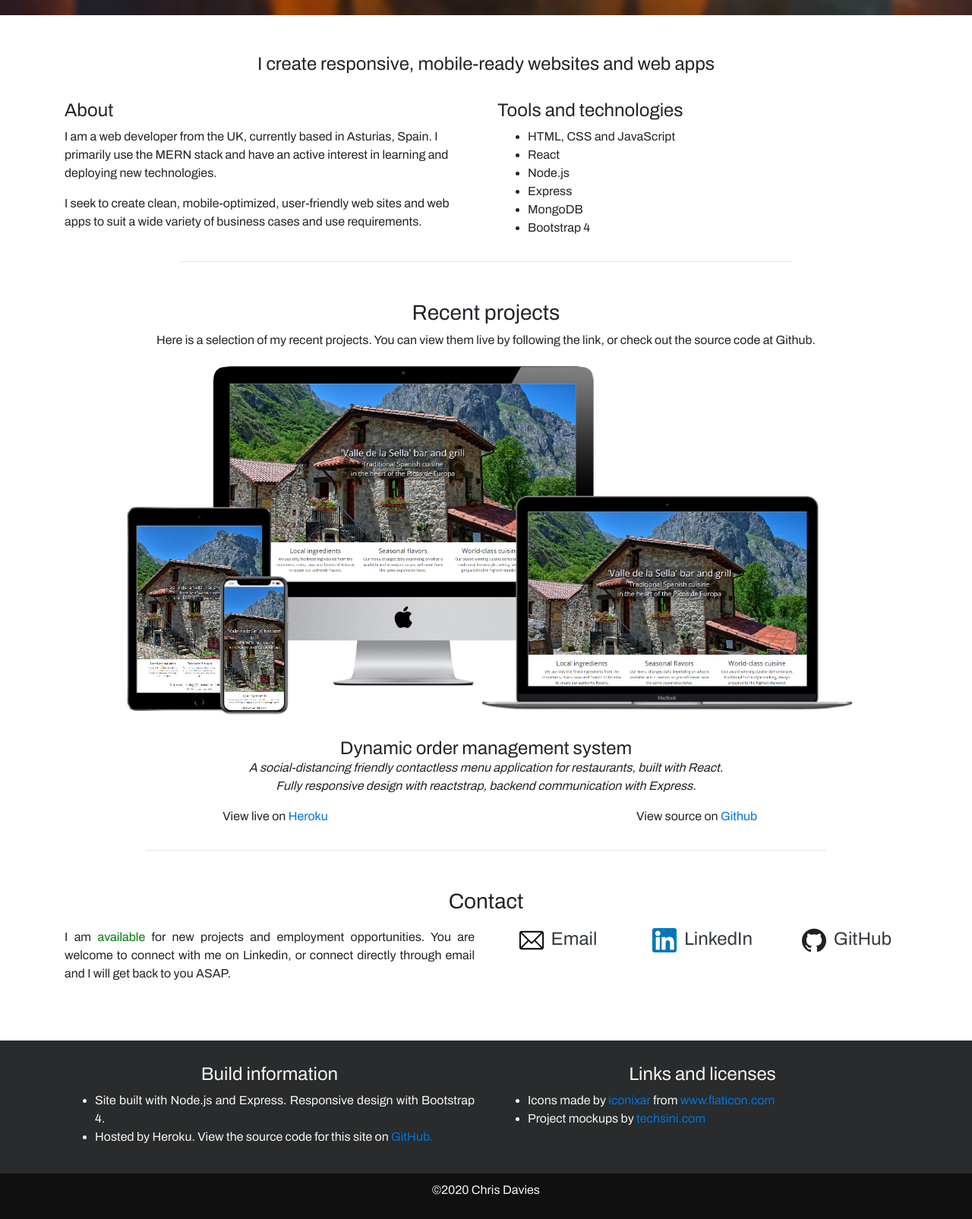
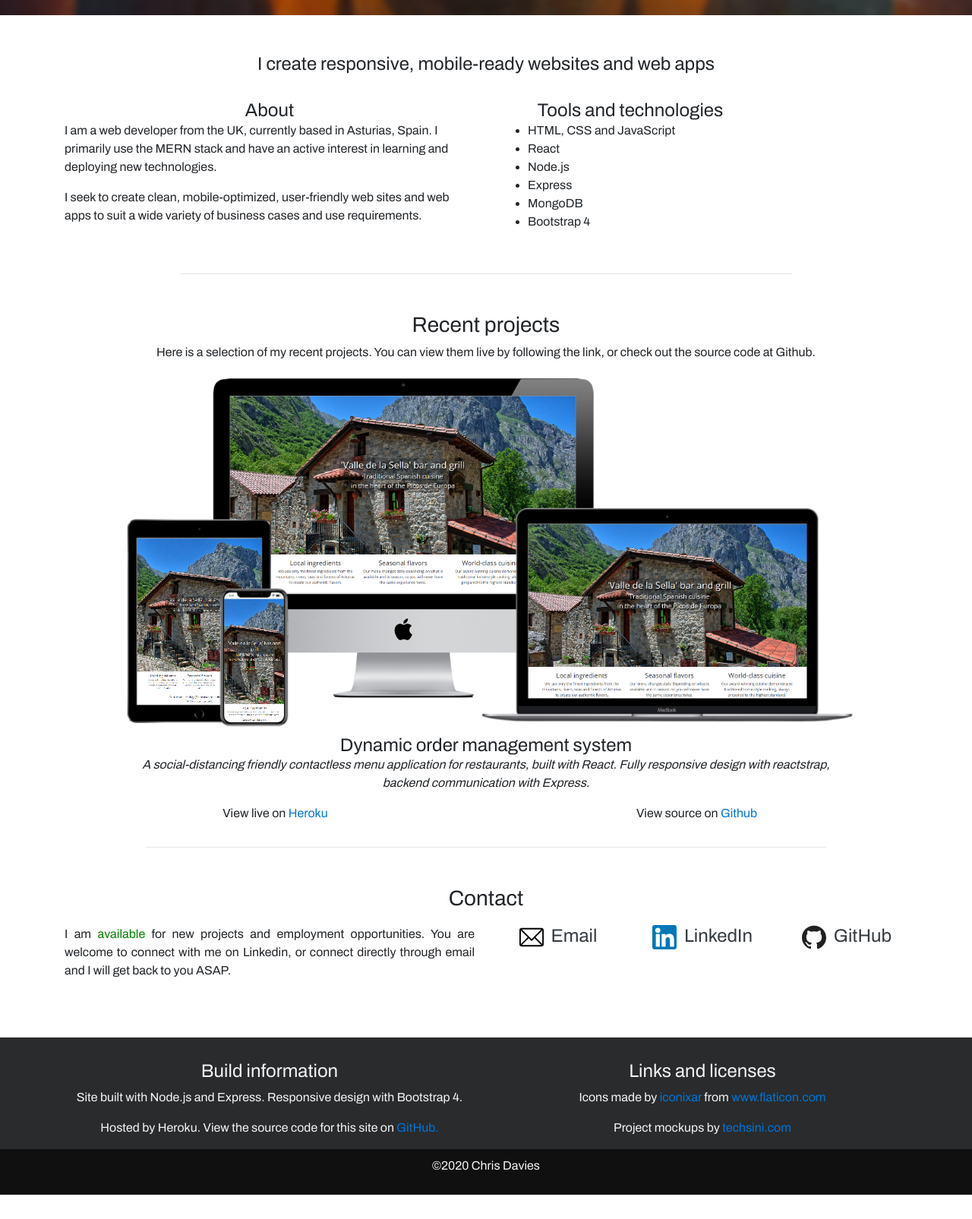
Before and after one commit to abacobob/portfolio-site, a website: page public/index.html in a window 1280 px wide. Shown: the part 780-2385 px from the top of the page at 76% size. After the commit the page ends 2353 px from the top, so only its background shows below. Drawn offline with nearby package versions, Linux system fonts and the light colour scheme.

Commit message:
fine tuning

```diff
--- a/public/index.html
+++ b/public/index.html
@@ -19,13 +19,13 @@
   <body>
 
     <nav class="navbar navbar-expand-lg">
-      <a class = "navbar-brand" href = '#'>Chris Davies | Web developer</a>
+      <a class = "navbar-brand d-none d-sm-block" href = '#'>Chris Davies | Web developer</a>
       <button class="navbar-toggler" type="button" data-toggle="collapse" data-target="#navbarSupportedContent" aria-controls="navbarSupportedContent" aria-expanded="false" aria-label="Toggle navigation"  >
         <span class="navbar-toggler-icon"></span>
       </button>
 
       <div class="collapse navbar-collapse" id="navbarSupportedContent">
-        <ul class="navbar-nav ml-auto">
+        <ul class="navbar-nav ml-auto text-sm-right">
           <li class="nav-item active">
             <a class="nav-link" href="#aboutSection">About <span class="sr-only">(current)</span></a>
           </li>
@@ -70,13 +70,13 @@
         <div class = 'container '>
           <div class = 'row'>
             <div class = 'col-md-6'>
-              <h5>About</h5>
+              <h5 class = 'sectionHead'>About</h5>
               <p>I am a web developer from the UK, currently based in Asturias, Spain. I primarily use the MERN stack and have an active interest in learning and deploying new technologies.</p>
               <p>I seek to create clean, mobile-optimized, user-friendly web sites and web apps to suit a wide variety of business cases and use requirements.</p>
             </div>
 
-            <div class = 'col-md-6'>
-              <h5>Tools and technologies</h5>
+            <div class = 'col-md-4'>
+              <h5  class = 'sectionHead'>Tools and technologies</h5>
               <ul>
                 <li>HTML, CSS and JavaScript</li>
                 <li>React</li>
@@ -104,8 +104,8 @@
         <div class = 'projectDescription'>
               <h4 class = 'sectionHead'>Dynamic order management system</h4>
 
-              <p class = 'text-center'><i>A social-distancing friendly contactless menu application for restaurants, built with React. <br>
-                    Fully responsive design with reactstrap, backend communication with Express.</i></p>
+              <p class = 'text-center'><i>A social-distancing friendly contactless menu application for restaurants, built with React.
+              Fully responsive design with reactstrap, backend communication with Express.</i></p>
        </div>
       </div>
       <div class = 'container'>
@@ -169,17 +169,17 @@
 
           <div class = 'footerInfo col-md-6'>
             <h5 class = 'text-center'>Build information</h5>
-            <ul class = 'text-justify'>
-              <li>Site built with Node.js and Express. Responsive design with Bootstrap 4.</li>
-              <li>Hosted by Heroku. View the source code for this site on <a href="https://github.com/abacobob/portfolio-site" target="blank"> GitHub. </a></li>
-            </ul>
+
+              <p class ='text-center'>Site built with Node.js and Express. Responsive design with Bootstrap 4.</p>
+              <p class ='text-center'>Hosted by Heroku. View the source code for this site on <a href="https://github.com/abacobob/portfolio-site" target="blank"> GitHub. </a></p>
+
           </div>
           <div class = 'footerInfo col-md-6'>
             <h5 class = 'text-center' >Links and licenses</h5>
-            <ul class = 'text-justify'>
-              <li> Icons made by <a href="https://www.flaticon.com/authors/iconixar" title="iconixar" target="blank">iconixar</a> from <a href="https://www.flaticon.com/" title="Flaticon" target="blank">www.flaticon.com</a></li>
-              <li>Project mockups by <a href="http://techsini.com/multi-mockup/index.php" target="blank">techsini.com</a> </li>
-            </ul>
+
+              <p class ='text-center'> Icons made by <a href="https://www.flaticon.com/authors/iconixar" title="iconixar" target="blank">iconixar</a> from <a href="https://www.flaticon.com/" title="Flaticon" target="blank">www.flaticon.com</a></p>
+              <p class ='text-center'>Project mockups by <a href="http://techsini.com/multi-mockup/index.php" target="blank">techsini.com</a> </p>
+
             </div>
         </div>
       </div>
--- a/public/style.css
+++ b/public/style.css
@@ -31,6 +31,11 @@ body{
 .navbar-brand{
     color: whitesmoke;
 }
+
+/*
+.nav-item{
+    text-align: right;
+}*/
 
 
 #title .h1, h1{
@@ -112,6 +117,13 @@ background: transparent;
     margin: 50px auto 0 auto;
 }
 
+#aboutSection ul{
+        display: inline-block;
+        text-align: left;
+
+
+}
+
 .sectionHead{
     width: 90%;
     margin: 0 auto;
@@ -142,6 +154,8 @@ background: transparent;
 
 .projectDescription{
     margin-top: 20px;
+    width: 80%;
+    margin: 0 auto;
 }
 
 #contactSection{
@@ -189,7 +203,6 @@ background: transparent;
 
 .footerInfo{
     margin-top: 20px;
-    margin-bottom: 20px;
 }
 
 
```
